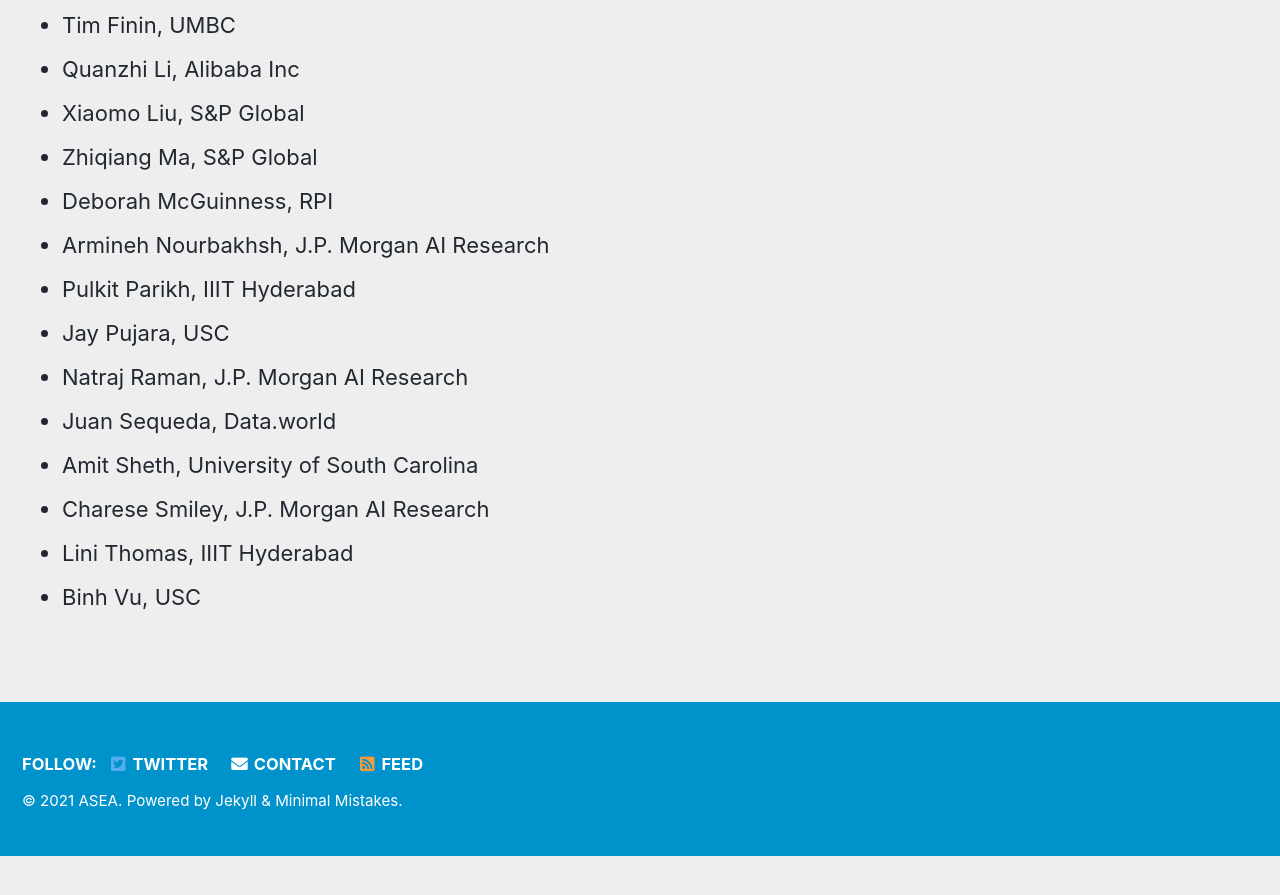
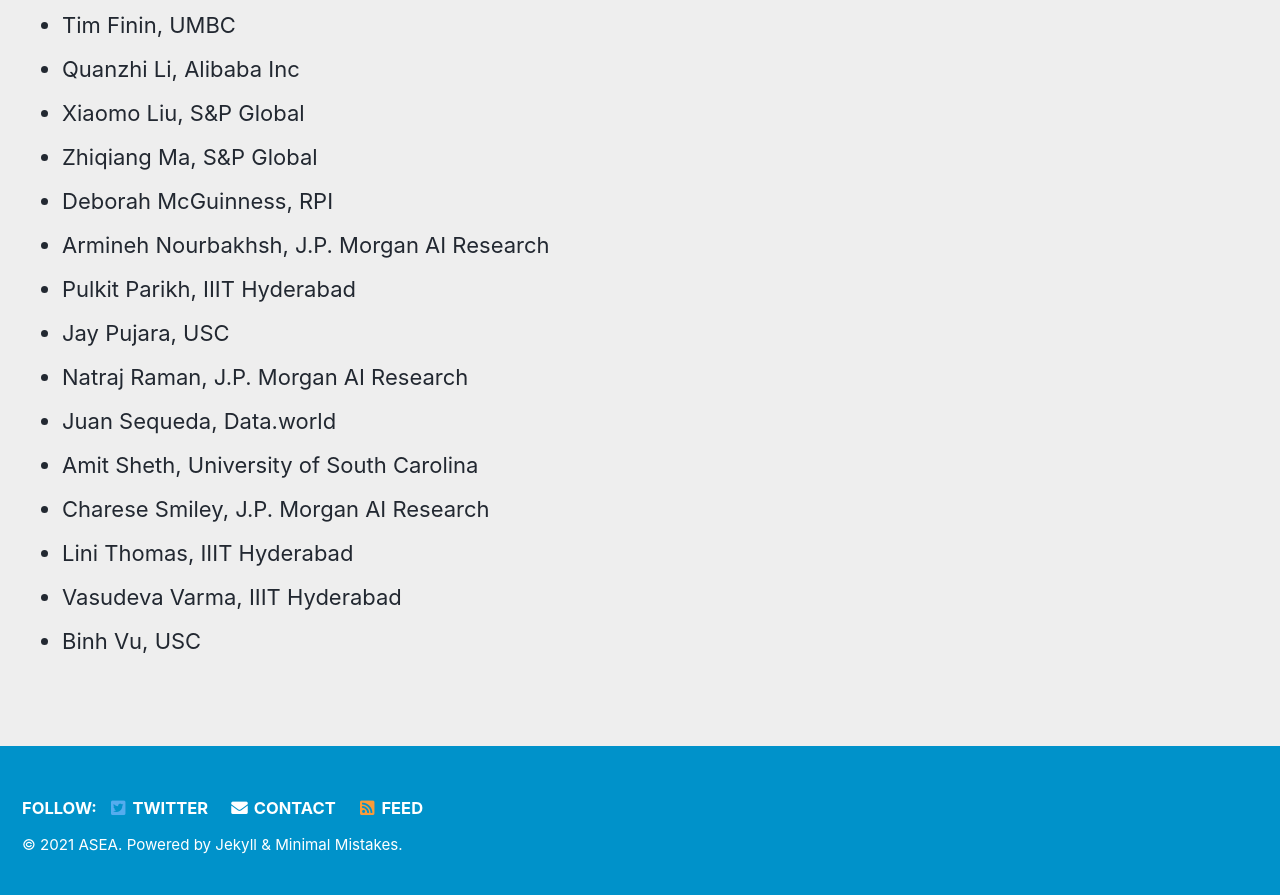
Before and after one commit to asea2021/ijcai-asea2021, a Jekyll site: the page built from _pages/organizers.md, in a window 1280 px wide and 900 px high, scrolled down 2355 px. Shown: the top 895 px of the window. Built offline with Jekyll 4.4.1, drawn with Linux system fonts in a browser that asks for light colours; cached includes are drawn as plain includes; before the commit the page ends 3211 px from its top, so only the background shows below that.

Commit message:
Added PC

```diff
--- a/_pages/organizers.md
+++ b/_pages/organizers.md
@@ -60,4 +60,5 @@
 - Amit Sheth, University of South Carolina
 - Charese Smiley, J.P. Morgan AI Research
 - Lini Thomas, IIIT Hyderabad
+- Vasudeva Varma, IIIT Hyderabad
 - Binh Vu, USC
```
